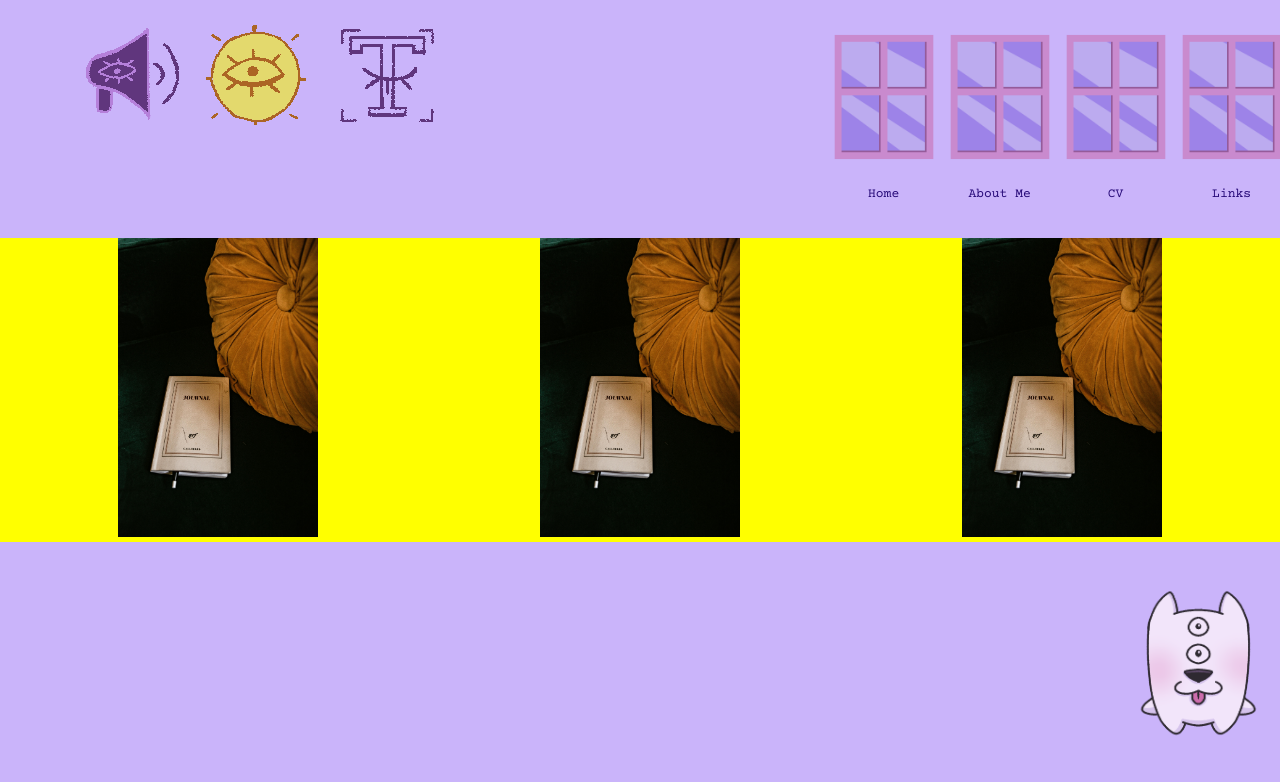
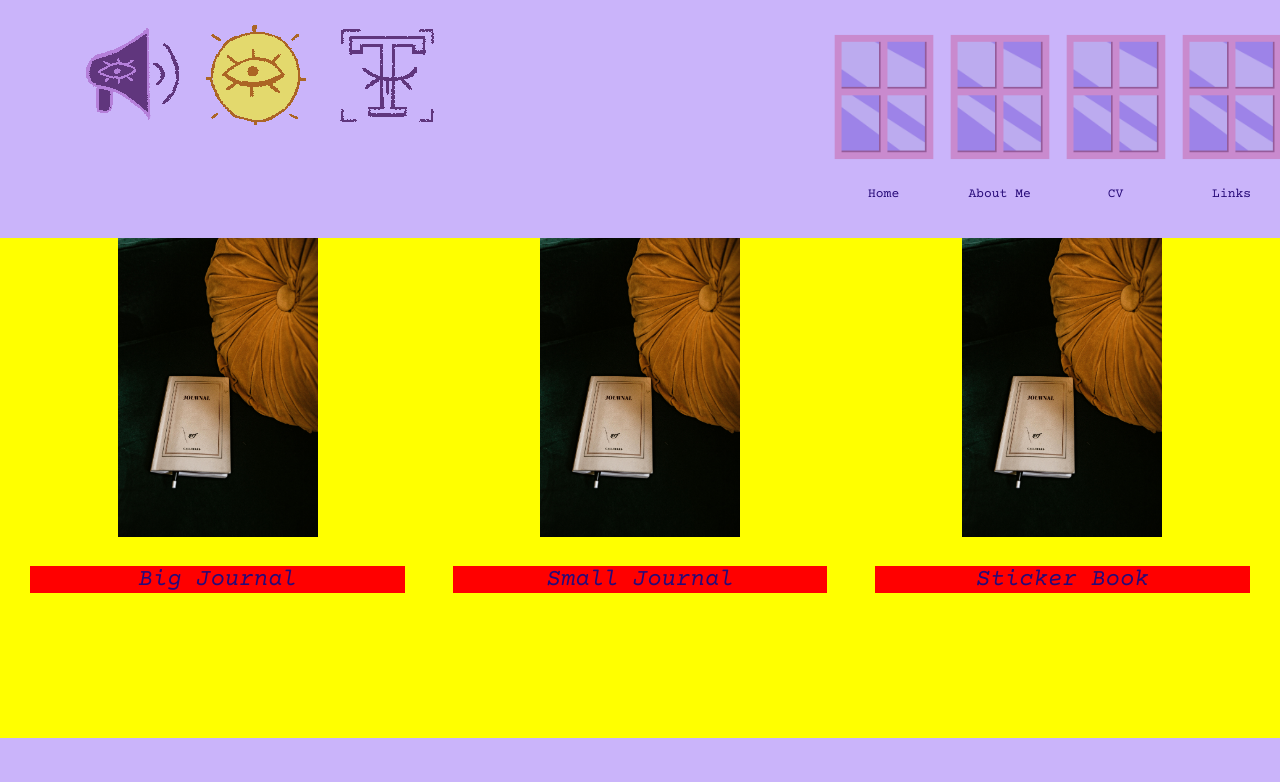
Before and after one commit to ViLinh27/vilinh27-rooms, a React (Create React App) app in the folder linh-rooms/: page /pages/journals in a window 1280 px wide. Shown: the top 782 px of the page. Built offline with nearby package versions, Linux system fonts and the light colour scheme.

Commit message:
journal hover and caption works now

```diff
--- a/linh-rooms/src/App.css
+++ b/linh-rooms/src/App.css
@@ -238,13 +238,16 @@ a {
 }
 .JournalBook{
   width:33%;
-  height:inherit;
+  height:500px;
 }
 #journalBook-img{
   width:200px;
 }
 #journalBook-caption{
-  font:12px;
+  font-size: 24px;
+  font-style:italic;
+  margin: 24px;
+  background-color: red;
 }
 
 /*--- RESPONSIVENESS ---*/
--- a/linh-rooms/src/components/JournalBook.js
+++ b/linh-rooms/src/components/JournalBook.js
@@ -1,14 +1,26 @@
-import React, {useState} from 'react';
+import React, {useRef} from 'react';
+import useHoverImg from '../hooks/useHoverImg';
 
-function JournalBook({journalImgClosed,journalImgOpen,journalName}){
-    const [isHovering] = useState(false);
-    // const currJournalImg = isHovering ? '/assets/images/junkjournal/pexels-messalaciulia.jpg' :'/assets/images/junkjournal/pexels-wendywei.jpg'
-    const currJournalImg = isHovering ? journalImgOpen: journalImgClosed;
+function JournalBook({journalImgClosed,journalImgOpen,journalType}){
+    const imgRef = useRef(null);
+
+    const currentImg = useHoverImg(
+        imgRef,
+        journalImgClosed,
+        journalImgOpen
+    );
+
+
     return(
         <>
             <div className="JournalBook">
-                <img id="journalBook-img" src={currJournalImg} alt="Journal Img"/>
-                <div id="journalBook-caption">{journalName}</div>
+                <img
+                    id="journalBook-img"
+                    ref={imgRef}
+                    src={currentImg}
+                    alt={`${journalType} image`}
+                />
+                <div id="journalBook-caption">{journalType}</div>
             </div>
         </>
     )
```
